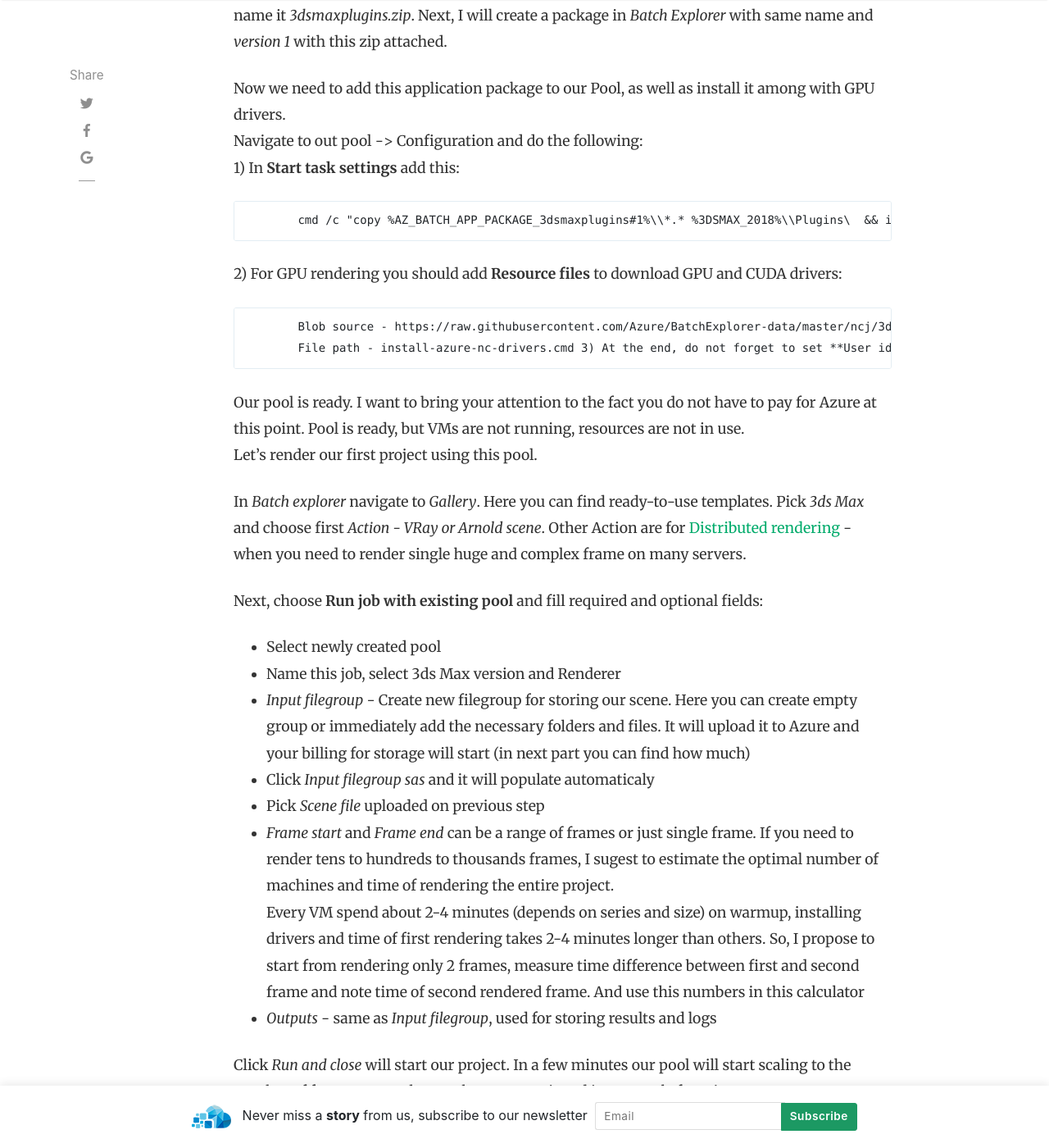
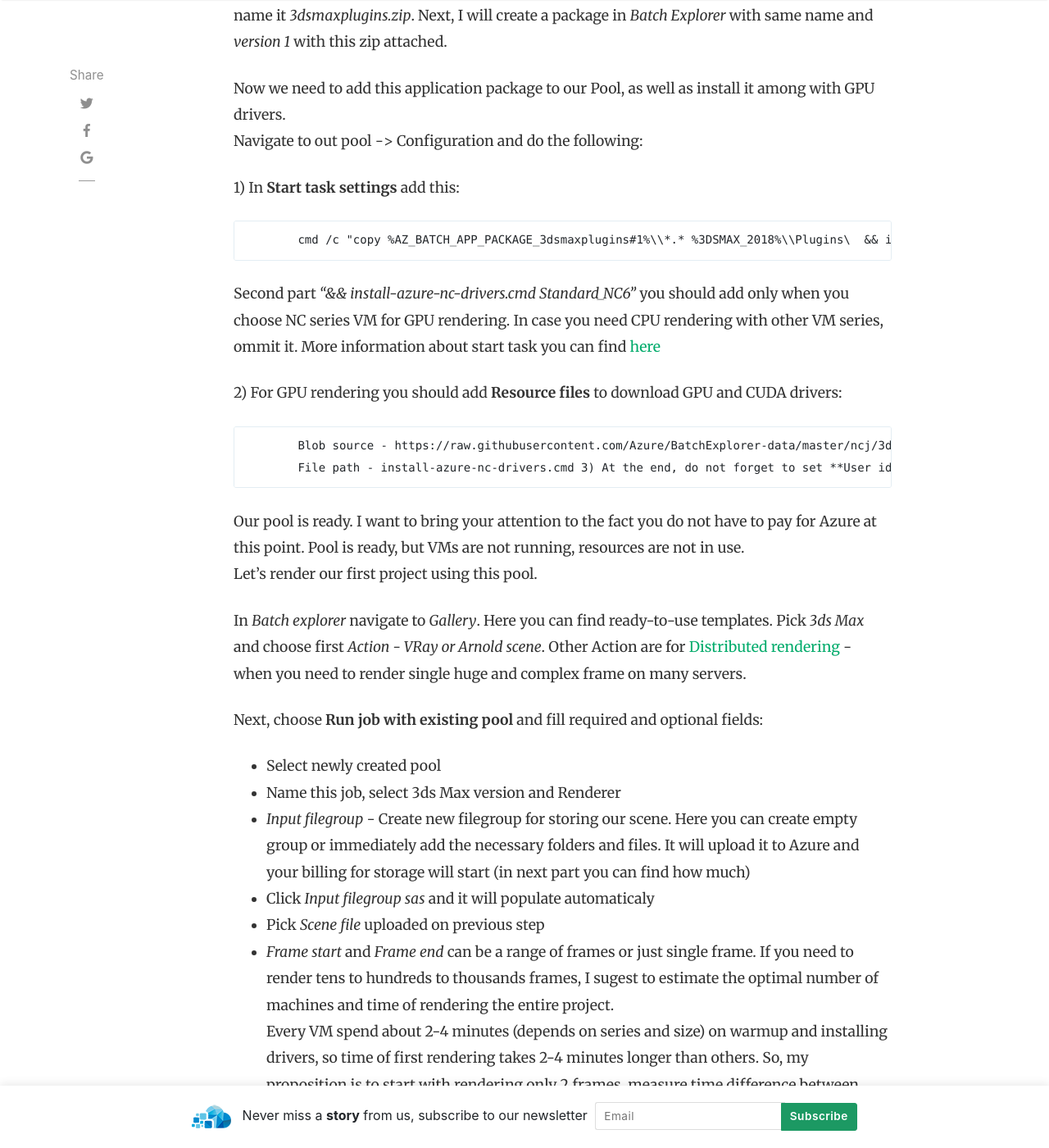
Before and after one commit to AzCEE/azcee.github.io, a Jekyll site: the page built from _posts/2019-02-08-Rendering.md, in a window 1280 px wide and 1400 px high, scrolled down 6883 px. Shown: the whole window at 82% size. Built offline with Jekyll 4.4.1, drawn with Linux system fonts in a browser that asks for light colours; nearby versions of some CDN libraries; comment, search, counter and statistics services are not loaded; some of the changed text lies outside the part shown.

Commit message:
finished

```diff
--- a/_posts/2019-02-08-Rendering.md
+++ b/_posts/2019-02-08-Rendering.md
@@ -122,9 +122,11 @@
 
 Now we need to add this application package to our Pool, as well as install it among with GPU drivers.
 Navigate to out pool -> Configuration and do the following:
+
 1) In **Start task settings** add this:
 
 		cmd /c "copy %AZ_BATCH_APP_PACKAGE_3dsmaxplugins#1%\\*.* %3DSMAX_2018%\\Plugins\  && install-azure-nc-drivers.cmd Standard_NC6"
+
 Second part *"&& install-azure-nc-drivers.cmd Standard_NC6"* you should add only when you choose NC series VM for GPU rendering. In case you need CPU rendering with other VM series, ommit it.
 More information about start task you can find [here](https://docs.microsoft.com/en-us/azure/batch/batch-api-basics#start-task)
 
@@ -133,7 +135,7 @@
 		Blob source - https://raw.githubusercontent.com/Azure/BatchExplorer-data/master/ncj/3dsmax/scripts/install-azure-nc-drivers.cmd
 		File path - install-azure-nc-drivers.cmd
 3) At the end, do not forget to set **User identity** to *Pool user (Admin)*. Otherwise, you will get an error
-about admin priveledges to install driver.
+about admin priveledges needed to install driver.
 
 Our pool is ready. I want to bring your attention to the fact you do not have to pay for Azure at this point. Pool is ready, but VMs are not running, resources are not in use.
 Let's render our first project using this pool.
@@ -149,8 +151,8 @@
  - Click *Input filegroup sas* and it will populate automaticaly
  - Pick *Scene file* uploaded on previous step
  - *Frame start* and *Frame end* can be a range of frames or just single frame. If you need to render tens to hundreds to thousands frames, I sugest to estimate the optimal number of machines and time of rendering the entire project.
- Every VM spend about 2-4 minutes (depends on series and size) on warmup, installing drivers and time of first rendering takes 2-4 minutes longer than others. So, I propose to start from rendering only 2 frames,
-measure time difference between first and second frame and note time of second rendered frame. And use this numbers in this calculator
+ Every VM spend about 2-4 minutes (depends on series and size) on warmup and installing drivers, so time of first rendering takes 2-4 minutes longer than others. So, my proposition is to start with rendering only 2 frames,
+measure time difference between first and second frame and note time of second rendered frame. This information will help you to realize the optimal quantity of compute nodes needed to render whole project.
  - *Outputs* - same as *Input filegroup*, used for storing results and logs
 
 Click *Run and close* will start our project. In a few minutes our pool will start scaling to the number of frames, up to the number we mentioned in autoscale function
@@ -164,7 +166,10 @@
 
 ![Cpuload](/assets/users/sergeyperus/cpuload.png)
 
-Now, its time
+You also can check *Jobs* menu. Here you can see all your projects with all tasks (frames) statistics.
+And in Data section you can download results from Output folder once jobs done
+
+Do not hesitate to ask questions if any!
 
 
 
```
Also changed, not shown: assets/users/sergeyperus/tasks.png (added).
